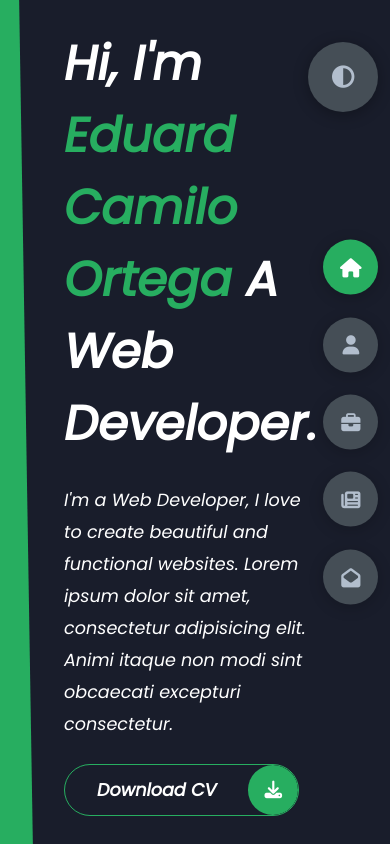
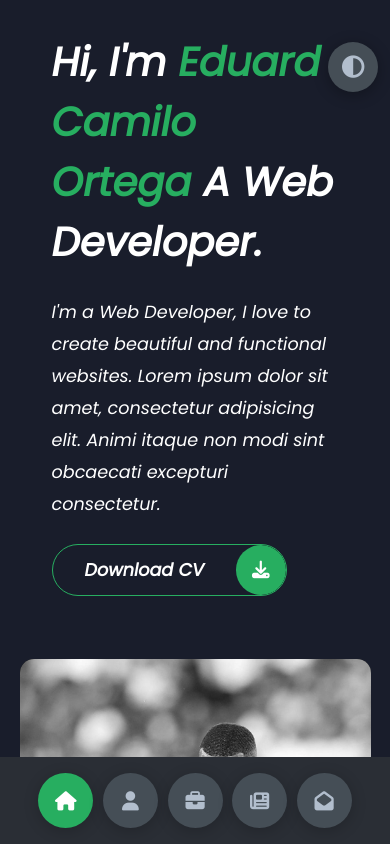
Before and after one commit to Camsd/Portfolio, a plain HTML site: page index.html in a window 390 px wide. Shown: the top 844 px of the page. Drawn offline with Linux system fonts and the light colour scheme; a web font is replaced by a local one.

Commit message:
media_queries_1

```diff
--- /dev/null
+++ b/styles/media.scss
@@ -0,0 +1,57 @@
+
+@media screen and (max-width: 600px){
+    header{
+        padding: 0;
+    }
+    header .right-header{
+        padding: 2rem !important;
+    }
+
+    .theme-btn{
+        width: 50px;
+        height: 50px;
+    }
+
+    .header-content{
+        grid-template-columns: 1fr;
+        padding-bottom: 6rem;
+    }
+
+    .left-header{
+        .h-shape{
+            display: none;
+        }
+    }
+
+    .right-header{
+        grid-row: 1;
+        width: 90%;
+        margin: 0 auto;
+        .name{
+            font-size: 2.5rem !important;
+        }
+    }
+
+    .header-content .left-header .image{
+        margin: 0 auto;
+        width: 90%;
+    }
+
+    .controlls{
+        top: auto;
+        bottom: 0;
+        flex-direction: row;
+        justify-content: center;
+        left: 50%;
+        transform: translateX(-50%);
+        -webkit-transform: translateX(-50%);
+        -moz-transform: translateX(-50%);
+        -ms-transform: translateX(-50%);
+        -o-transform: translateX(-50%);
+        width: 100%;
+        background-color: var(--color-grey-5);
+        .control{
+            margin: 1rem .3rem;
+        }
+    }
+}
--- a/styles/styles.scss
+++ b/styles/styles.scss
@@ -55,7 +55,7 @@ a{
 }
 
 header{
-    height: 100vh;
+    min-height: 100vh;
     color: var(--color-white);
     overflow: hidden;
 }
@@ -916,6 +916,8 @@ section{
             -o-transform: translate(0%, 0%);
             font-weight: 800;
             font-size: 6.3rem;
-}
+        }
     }
 }
+
+@import './media.scss'
```
Also changed, not shown: styles/media.css (added), styles/styles.css, 2 other files.
